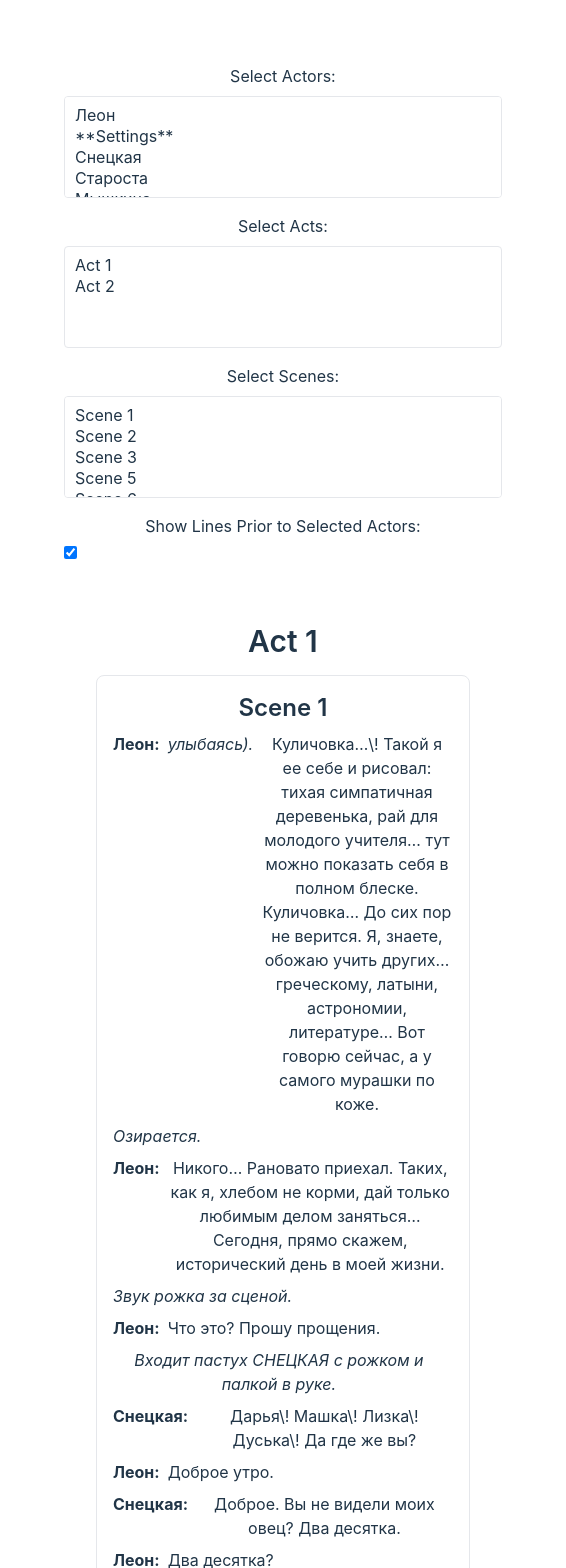
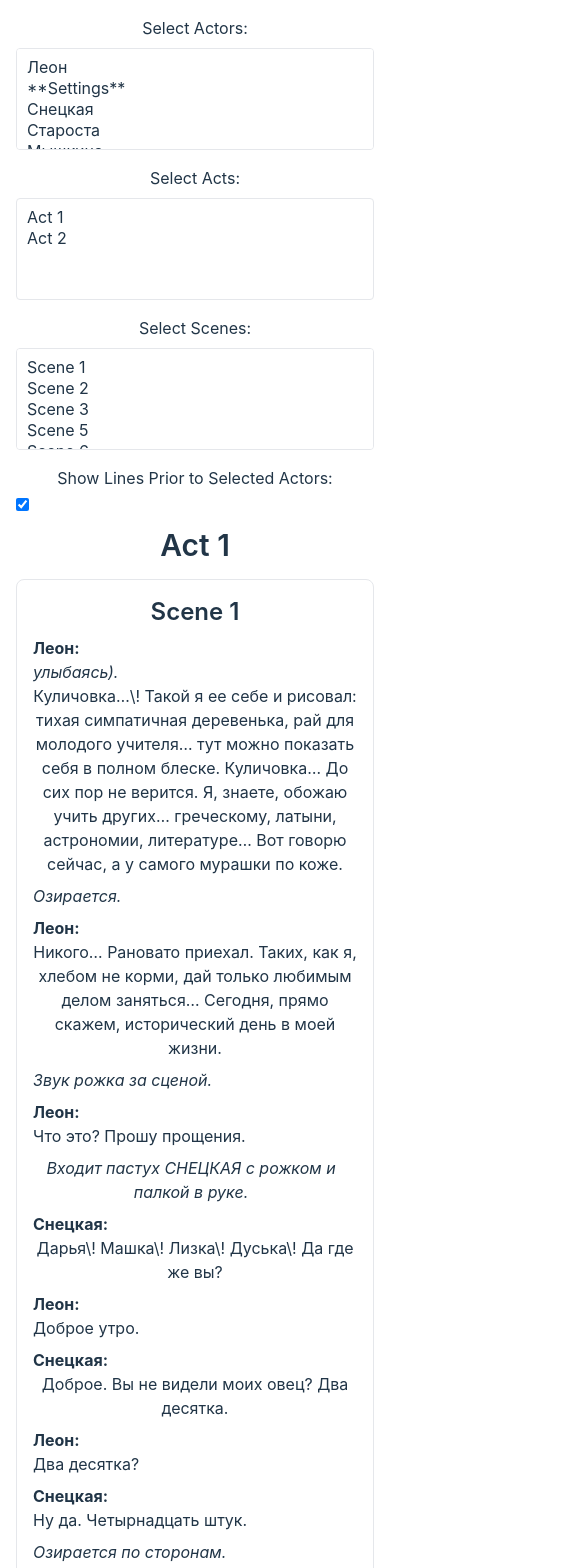
Before and after one commit to OrienteerBAP/Actameleon, a Vue app: page / in a window 390 px wide. Shown: the top 1568 px of the page, 566 px wide, since content can reach past the window. Built offline with nearby package versions, Linux system fonts and the light colour scheme.

Commit message:
Adjust styles for mobile

```diff
--- a/src/components/ActDisplay.vue
+++ b/src/components/ActDisplay.vue
@@ -1,5 +1,5 @@
 <template>
-  <div class="p-4 border-b mb-4">
+  <div class="md:p-4 border-b mb-4">
     <h2 class="text-3xl font-semibold mb-4">Act {{ act.actNumber }}<span v-if="act.title">: {{ act.title }}</span></h2>
     <div v-for="scene in act.scenes" :key="scene.id" class="mb-4">
       <SceneDisplay :scene="scene" />
--- a/src/components/LineDisplay.vue
+++ b/src/components/LineDisplay.vue
@@ -1,6 +1,6 @@
 <template>
-  <div class="flex items-start mb-2">
-    <strong class="mr-2" v-if="line.actor" >{{ line.actor }}:</strong>
+  <div class="flex flex-col sm:flex-row items-start mb-2">
+    <strong class="mr-2" v-if="line.actor">{{ line.actor }}:</strong>
     <span v-if="line.setting" class="italic mr-2">{{ line.setting }}</span>
     <span>{{ line.text }}</span>
   </div>
--- a/src/components/SceneDisplay.vue
+++ b/src/components/SceneDisplay.vue
@@ -1,7 +1,7 @@
 <template>
-  <div class="p-4 border rounded-lg mb-4">
-    <h2 class="text-2xl font-semibold mb-2">Scene {{ scene.sceneNumber }}<span v-if="scene.title">: {{ scene.title }}</span></h2>
-    <div v-for="line in scene.lines" :key="line.id" class="mb-2">
+  <div class="p-4 border rounded-lg mb-4 sm:p-6 md:p-8 lg:p-10 xl:p-12">
+    <h2 class="text-2xl font-semibold mb-2 sm:text-3xl md:text-4xl lg:text-5xl xl:text-6xl">Scene {{ scene.sceneNumber }}<span v-if="scene.title">: {{ scene.title }}</span></h2>
+    <div v-for="line in scene.lines" :key="line.id" class="mb-2 sm:mb-3 md:mb-4 lg:mb-5 xl:mb-6">
       <LineDisplay :line="line" />
     </div>
   </div>
--- a/src/components/ScriptDisplay.vue
+++ b/src/components/ScriptDisplay.vue
@@ -1,5 +1,5 @@
 <template>
-  <div class="p-4">
+  <div class="md:p-4">
     <h1 class="text-4xl font-bold mb-4">{{ script.title }}</h1>
     <div v-for="act in script.acts" :key="act.id" class="mb-6">
       <ActDisplay :act="act" />
--- a/src/style.css
+++ b/src/style.css
@@ -65,7 +65,6 @@ button:focus-visible {
 #app {
   max-width: 1280px;
   margin: 0 auto;
-  padding: 2rem;
   text-align: center;
 }
 
```
